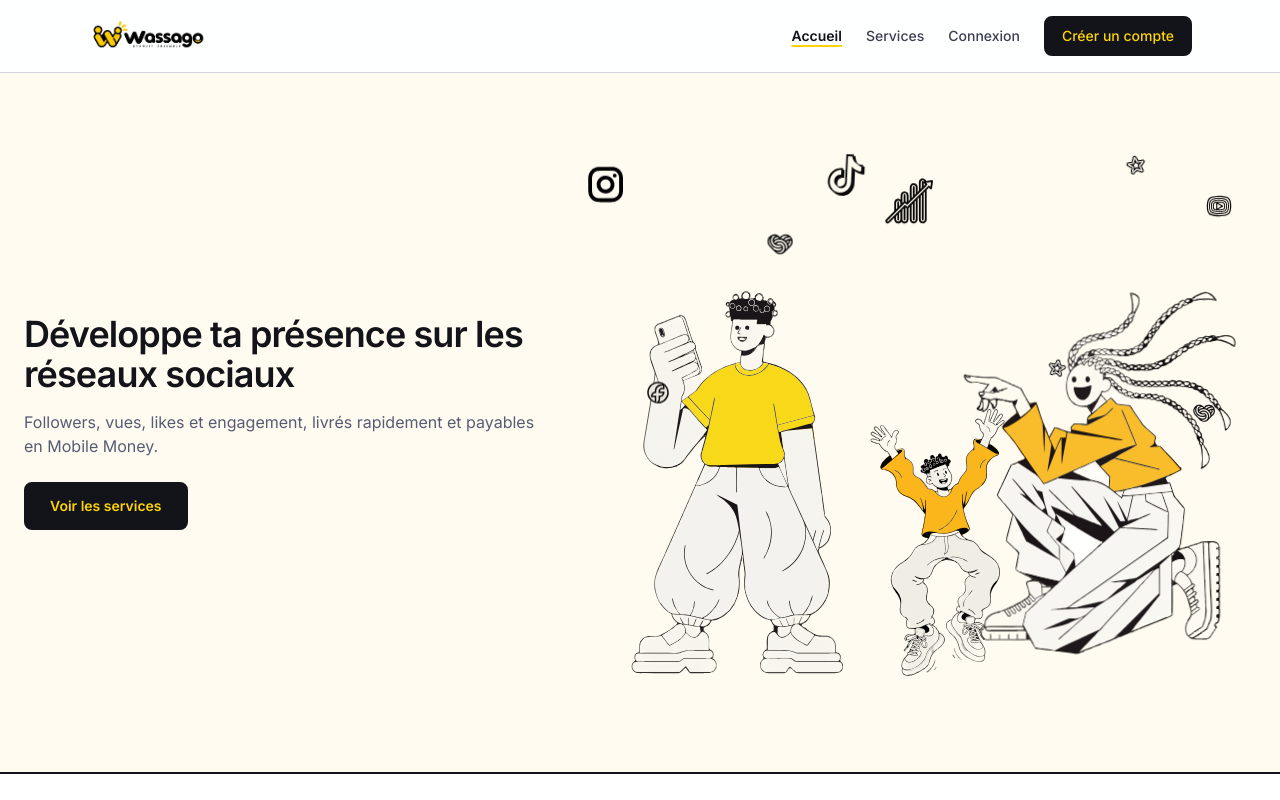
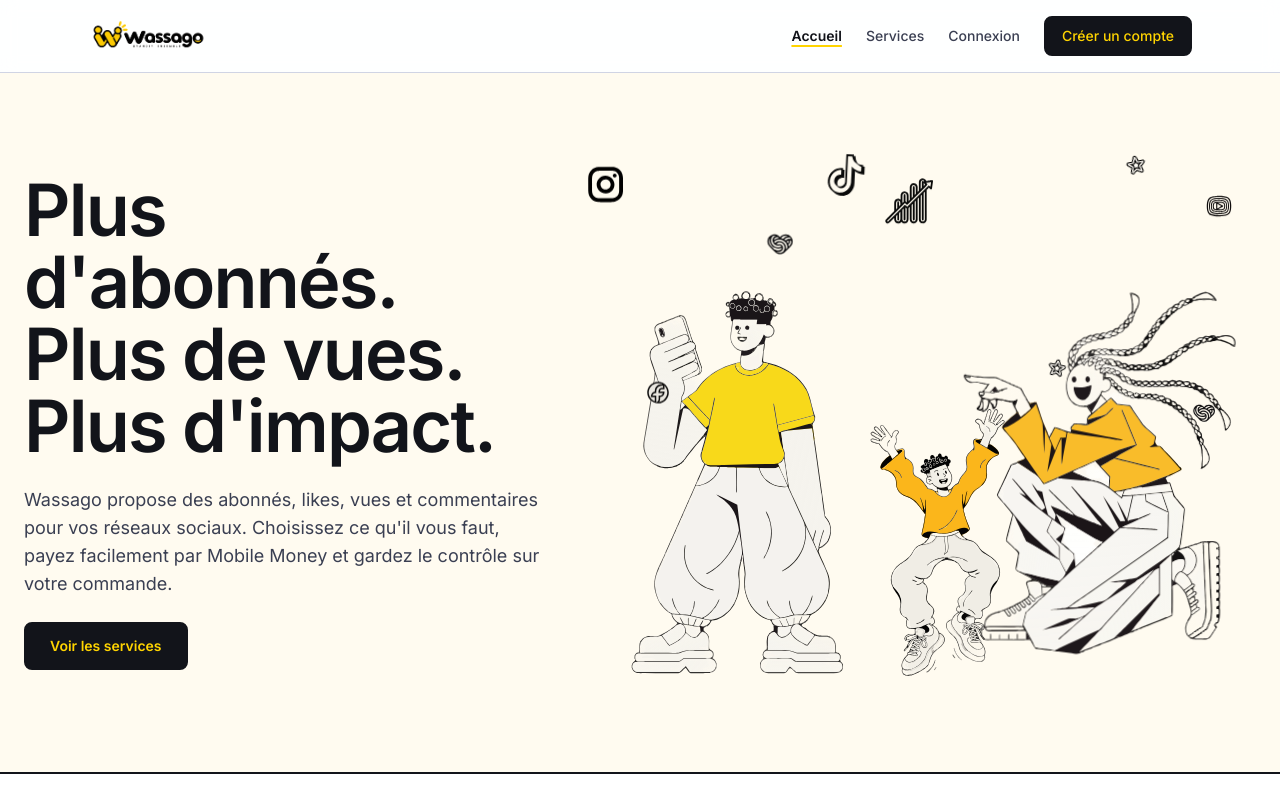
Before and after one commit to coursprivenet/boostora, a Next.js app in the folder apps/web/: page / in a window 1280 px wide. Shown: the top 800 px of the page. Built offline with nearby package versions, Linux system fonts and the light colour scheme; no server answers.

Commit message:
Clarify Wassago home page offering

```diff
--- a/apps/web/src/app/page.tsx
+++ b/apps/web/src/app/page.tsx
@@ -48,11 +48,12 @@
       <section className="border-b-2 border-ink-900 bg-[#FFFBF0] px-6 py-14 sm:py-20">
         <div className="mx-auto grid max-w-[1600px] items-center gap-10 lg:grid-cols-[1fr_1.3fr]">
           <div className="text-center lg:text-left">
-            <h1 className="mx-auto max-w-xl text-4xl font-semibold tracking-tight text-ink-900 lg:mx-0">
-              Développe ta présence sur les réseaux sociaux
+            <h1 className="mx-auto max-w-2xl text-5xl font-semibold leading-[0.95] tracking-tight text-ink-900 sm:text-6xl lg:mx-0 lg:text-7xl">
+              Plus d&apos;abonnés. Plus de vues. Plus d&apos;impact.
             </h1>
-            <p className="mx-auto mt-4 max-w-xl text-ink-500 lg:mx-0">
-              Followers, vues, likes et engagement, livrés rapidement et payables en Mobile Money.
+            <p className="mx-auto mt-6 max-w-xl text-base leading-relaxed text-ink-600 lg:mx-0 lg:text-lg">
+              Wassago propose des abonnés, likes, vues et commentaires pour vos réseaux sociaux.
+              Choisissez ce qu&apos;il vous faut, payez facilement par Mobile Money et gardez le contrôle sur votre commande.
             </p>
             <Link
               href="/services"
```
